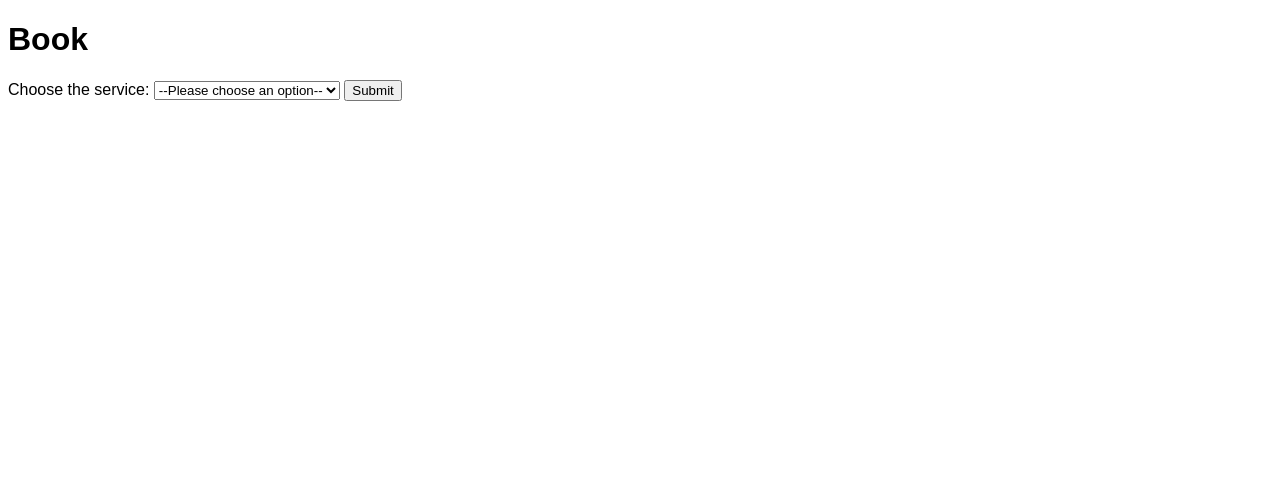
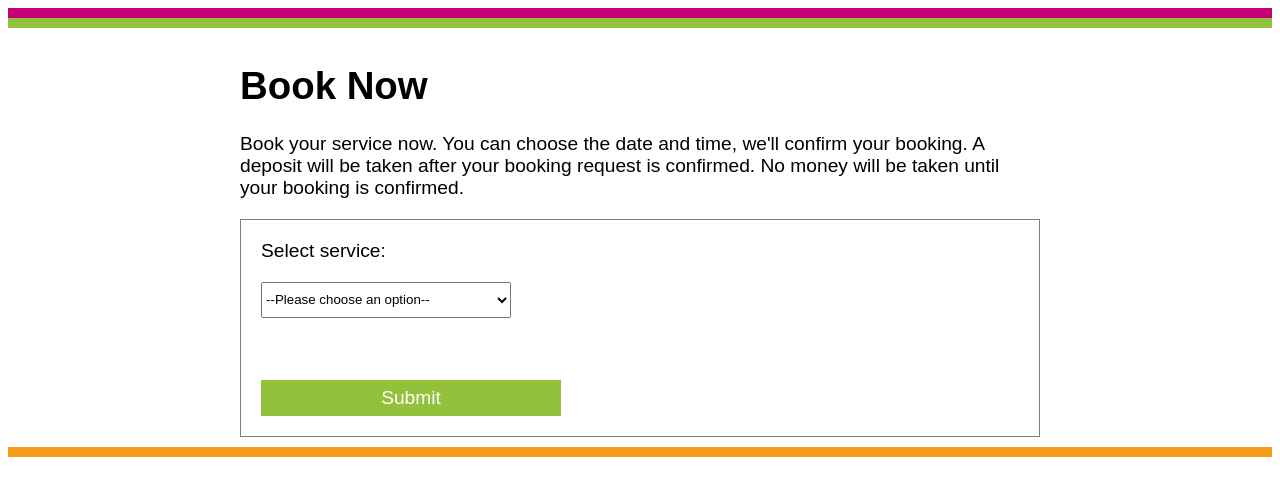
Before and after one commit to KarmaComputing/collect-deposit-online, a Flask app: page / in a window 1280 px wide. Shown: the top 496 px of the page. Run offline with Flask 2, Linux system fonts and the light colour scheme.

Commit message:
add styling

```diff
--- a/app/static/style.css
+++ b/app/static/style.css
@@ -1,3 +1,27 @@
 html {
   font-family: sans-serif;
+  font-size: 1.2em;
 }
+
+.container {
+  max-width: 800px;
+  margin: 0 auto;
+  padding: 10px;
+}
+
+input[type=submit] {
+  display: block;
+  margin-top: 40px;
+  width: 304px;
+  height: 36px;
+  background: #92c13b;
+  border: 0px;
+  color: white;
+  font-size: 1em;
+  width: 90%;
+  max-width: 300px;
+}
+
+input[type=submit]:hover {
+  background: #91b946;
+}
--- a/app/templates/choose.html
+++ b/app/templates/choose.html
@@ -1,18 +1,42 @@
 {% extends "layout.html" %}
 {% block body %}
 
-<h1>Book</h1>
+<style>
+
+#fieldset {
+  padding: 20px;
+  margin: 0px;
+  border: 1px solid grey;
+}
+
+#products {
+  display: block;
+  margin-top: 20px;
+  width: 90%;
+  max-width: 250px;
+  height: 36px;
+}
+
+</style>
+
+<h1>Book Now</h1>
+
+<p>Book your service now. You can choose the date and time,
+we'll confirm your booking. A deposit will be taken after your booking request is confirmed. No money will be taken until your booking is confirmed.</p>
 
 <form action="/request-date-time">
-  <label for="products">Choose the service:</label>
+  <div id="fieldset">
+    <label for="products">Select service:</label>
+    <select name="product" id="products">
+        <option value="">--Please choose an option--</option>
+        <option value="Laser Hair Removal">Laser Hair Removal</option>
+        <option value="Waxing">Waxing</option>
+        <option value="Threading">Threading</option>
+    </select>
 
-  <select name="product" id="products">
-      <option value="">--Please choose an option--</option>
-      <option value="laser">Laser Hair Removal</option>
-      <option value="waxing">Waxing</option>
-      <option value="threading">Threading</option>
-  </select>
-  <input type="submit" />
+    <br />
+    <input id="submit-chosen-treatment" type="submit" />
+  </div>
 </form>
 
 {% endblock %}
--- a/app/templates/deposit.html
+++ b/app/templates/deposit.html
@@ -8,7 +8,7 @@
 <p>Note: No payment is taken until we confirm your booking.</p>
 
 <form action="/create-checkout-session" method="POST">
-  <button type="submit">Checkout</button>
+  <input type="submit" value="Checkout">
 </form>
 
 <script>
--- a/app/templates/layout.html
+++ b/app/templates/layout.html
@@ -3,14 +3,41 @@
 <head>
 <title>Deposit Collection Online</title>
 <meta charset="utf-8">
+<meta name="description" content="Book service online and place a deposit to reserve.">
 <meta name="viewport" content="width=device-width, initial-scale=1, shrink-to-fit=no">
 
 <link rel=stylesheet type=text/css href="{{ url_for('static', filename='style.css') }}">
+
+<style>
+
+#banner > #banner-colour-one {
+    height: 10px;
+    background: #C30075;
+}
+
+#banner > #banner-colour-two {
+    height: 10px;
+    background: #92c13b;
+}
+
+#footer > #footer-colour-three {
+    height: 10px;
+    background: #f79d1c;
+}
+</style>
 </head>
+<div id="banner">
+  <div id="banner-colour-one"></div>
+  <div id="banner-colour-two"></div>
+  <div id="banner-colour-three"></div>
+</div>
 <div class="container">
   {% for message in get_flashed_messages() %}
     <div class=flash>{{ message }}</div>
   {% endfor %}
   {% block body %}{% endblock %}
 </div>
+<div id="footer">
+  <div id="footer-colour-three"></div>
+</div>
 </html>
--- a/app/templates/request-date-time.html
+++ b/app/templates/request-date-time.html
@@ -3,11 +3,13 @@
 
 <h1>Select Date &amp; time</h1>
 
+<p>What is your preferred date &amp; time please?</p>
+
 <h2>Chosen product: <span id="product-chosen"></span></h2>
 
 <form action="/deposit">
+  <label for="date">Date <input type="date" id="start" name="date" min="2021-01-01" max="2021-12-31"></label>
   <label for="time">Time <input name="time" type="time" required /></label>
-  <label for="date">Date <input type="date" id="start" name="date" min="2021-01-01" max="2021-12-31"></label>
 
   <input name="product" type="hidden" value="" id="product-chosen-hidden" />
 
```
